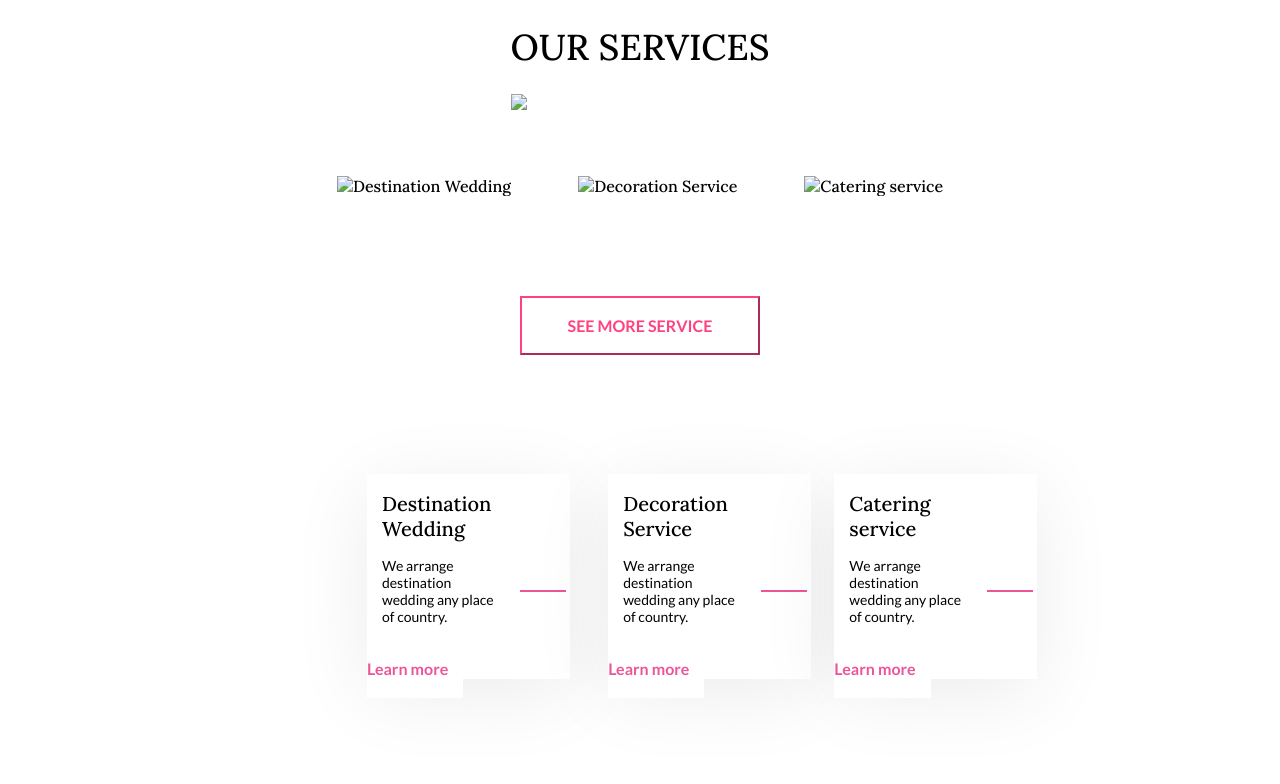
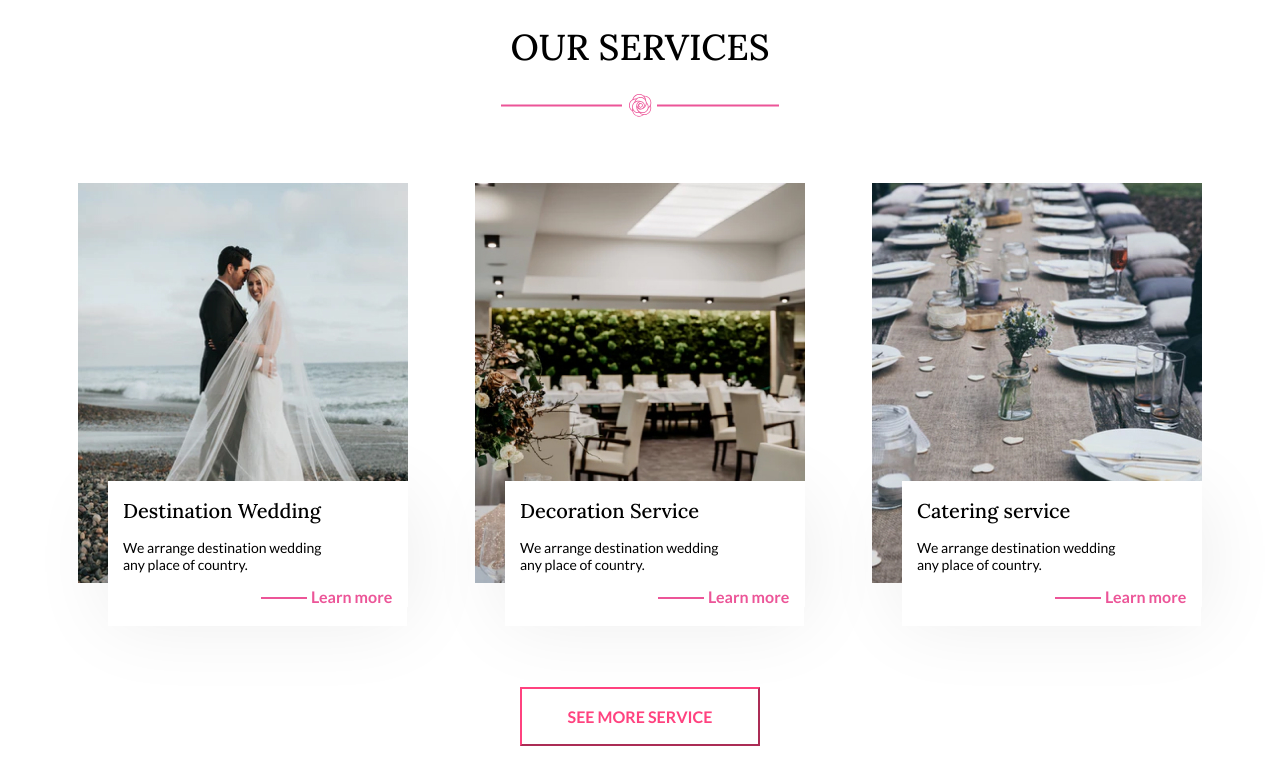
Before and after one commit to ReginaMos/100_test, a plain HTML site: page index.html in a window 1280 px wide. Drawn offline with Linux system fonts and the light colour scheme.

Commit message:
Update index.html

```diff
--- a/index.html
+++ b/index.html
@@ -16,14 +16,14 @@
   <header class = 'header'>
     <div class = 'container'>
       <h1 class = 'header-title'>Our services</h1>
-      <img src = "img/Rose.svg" class = 'header-img'/>
+      <img src = "Rose.svg" class = 'header-img'/>
     </div>
   </header>
   <main>
     <div class = 'container'>
         <section class="services">
             <div class="service-item">
-              <img src = "img/1.jpg" alt = "Destination Wedding"/>
+              <img src = "1.jpg" alt = "Destination Wedding"/>
               <div class="service-text">
                   <div class="service-part">
                       <h2 class = "item-title">Destination Wedding</h2>
@@ -33,7 +33,7 @@
               </div>
             </div>
             <div class="service-item">
-              <img src = "img/2.jpg" alt = "Decoration Service"/>
+              <img src = "2.jpg" alt = "Decoration Service"/>
               <div class="service-text">
                   <div class="service-part">
                       <h2 class = "item-title">Decoration Service</h2>
@@ -43,7 +43,7 @@
               </div>
             </div>
             <div class="service-item">
-              <img src = "img/3.jpg" alt = "Catering service"/>
+              <img src = "3.jpg" alt = "Catering service"/>
               <div class="service-text">
                   <div class="service-part">
                     <h2 class = "item-title">Catering service</h2>
```
